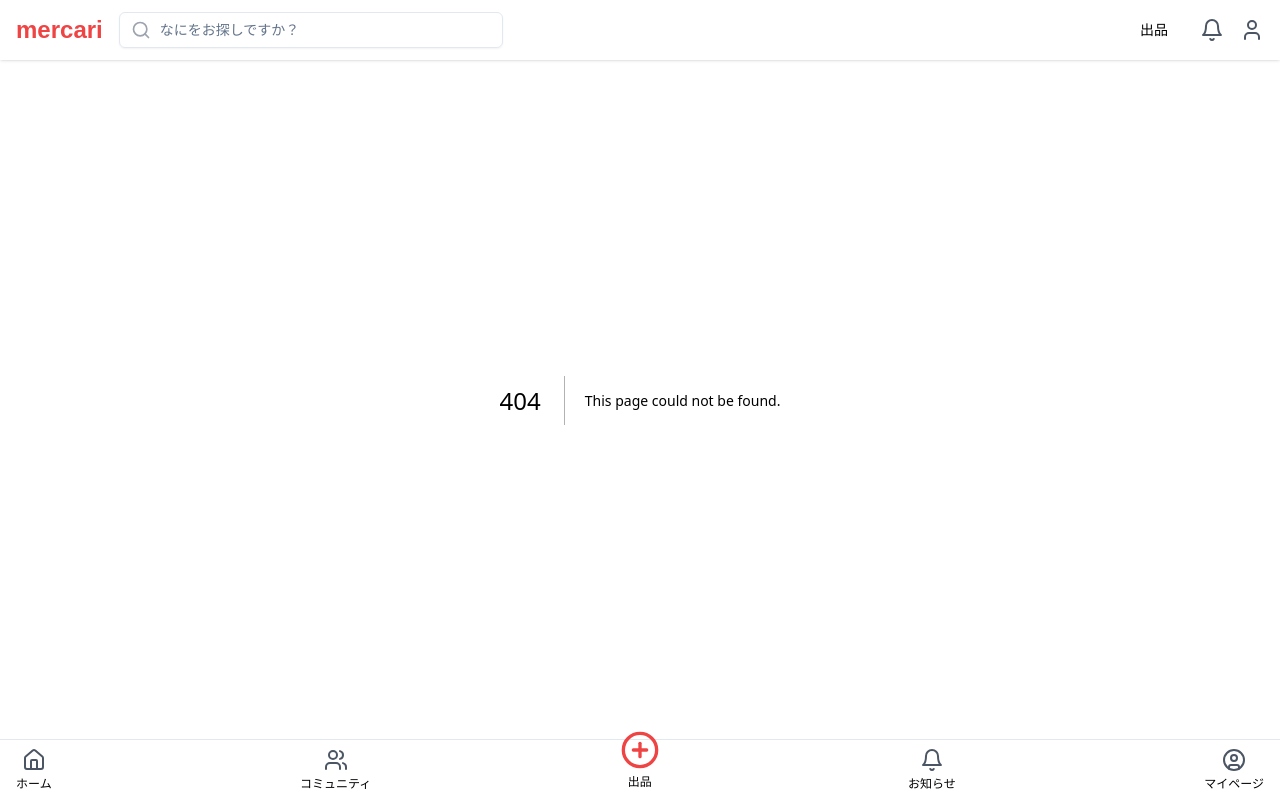
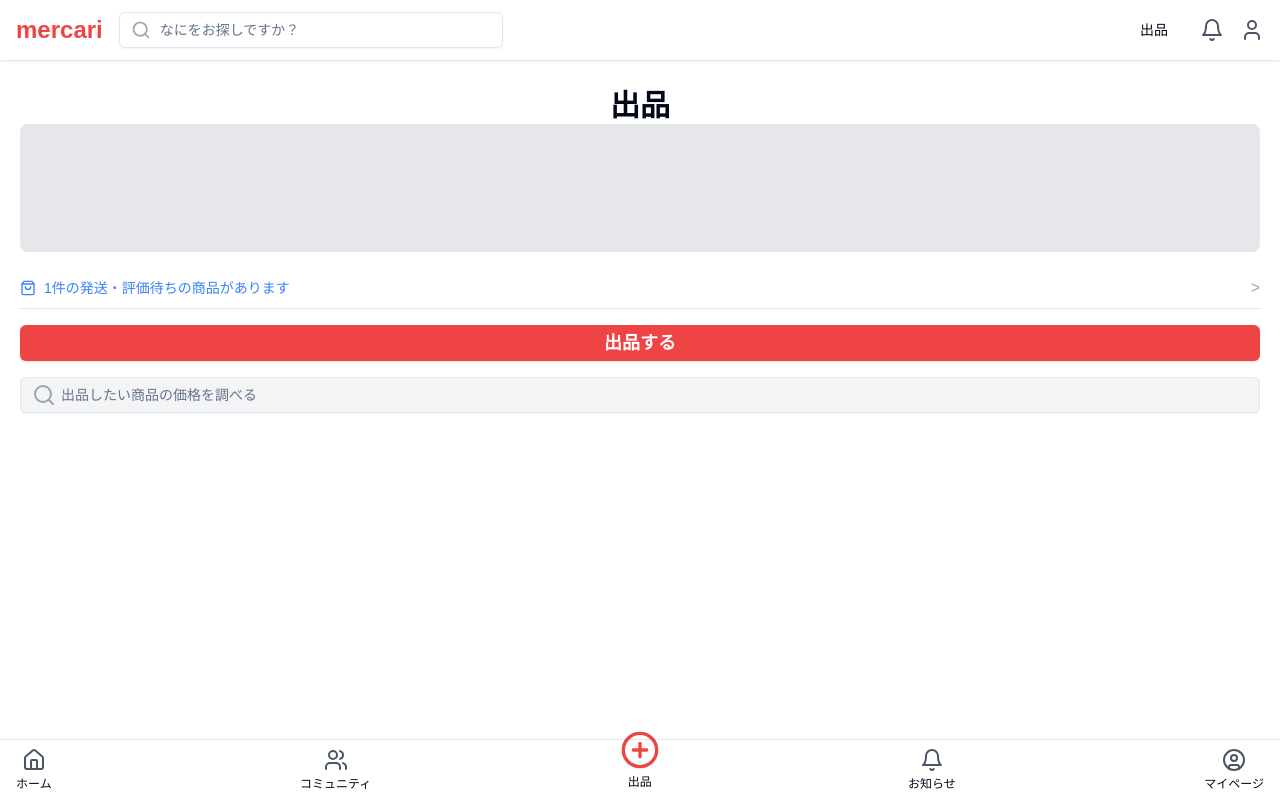
Before and after one commit to hato72/MercariAI-LLM-Hackthon, a Next.js app in the folder nextjs/: page /listing in a window 1280 px wide. Before the commit this address had no page. Built offline with nearby package versions, Linux system fonts and the light colour scheme.

Commit message:
fix:pageCSS

```diff
--- a/nextjs/app/globals.css
+++ b/nextjs/app/globals.css
@@ -40,6 +40,7 @@
     --chart-5: 27 87% 67%;
     --radius: 0.5rem;
   }
+
   .dark {
     --background: 222.2 84% 4.9%;
     --foreground: 210 40% 98%;
@@ -72,6 +73,7 @@
   * {
     @apply border-border;
   }
+
   body {
     @apply bg-background text-foreground;
   }
@@ -83,6 +85,7 @@
   header {
     margin-bottom: 16px;
   }
+
   /* footer {
     margin-top: 16px;
   } */
@@ -95,5 +98,31 @@
     touch-action: pan-y;
     /* 縦方向のスクロールのみを有効に */
     margin-bottom: 35px;
+    margin-top: 30px;
+    padding-left: 10px;
+    padding-right: 10px;
   }
 }
+
+/* PC画面のスタイル */
+@media (min-width: 768px) {
+  header {
+    margin-bottom: 24px;
+    /* 例: PCではより大きな余白を設定 */
+  }
+
+  footer {
+    margin-top: 24px;
+    /* 例: フッターの上にも余白を設定 */
+  }
+
+  html,
+  body {
+    overflow-x: visible;
+    /* 横スクロールを許可（必要に応じて） */
+    margin-bottom: 50px;
+    margin-top: 40px;
+    padding-left: 10px;
+    padding-right: 10px;
+  }
+}
--- a/nextjs/app/home/page.tsx
+++ b/nextjs/app/home/page.tsx
@@ -6,7 +6,7 @@
   return (
     <>
       {/* カテゴリーセクション */}
-      <section className="mb-8 pt-16"> {/* ヘッダーの高さ分の余白を追加 */}
+      <section className="mb-8"> {/* ヘッダーの高さ分の余白を追加 */}
         <h2 className="text-xl font-semibold mb-4">カテゴリーから探す</h2>
         <div className="grid grid-cols-2 sm:grid-cols-3 md:grid-cols-4 lg:grid-cols-5 gap-4">
           {['レディース', 'メンズ', 'キッズ', 'インテリア・住まい', 'エンタメ', '本・音楽・ゲーム'].map((category) => (
--- /dev/null
+++ b/nextjs/app/listing/page.tsx
@@ -0,0 +1,40 @@
+import { Search, ShoppingBag } from 'lucide-react'
+import { Button } from "@/components/ui/button"
+import { Input } from "@/components/ui/input"
+
+export default function ListingScreen() {
+  return (
+    <div className="bg-white flex flex-col h-full w-full overflow-x-hidden">
+      <div className="flex-1 py-2 flex flex-col">
+        <div className="flex-1 flex items-center justify-center">
+          <h1 className="text-3xl font-semibold">出品</h1>
+        </div>
+
+        <div className="space-y-4 w-full">
+          <div className="bg-gray-200 h-32 rounded-lg w-full"></div>
+
+          <div className="flex items-center justify-between py-2 border-b w-full">
+            <span className="text-sm text-blue-500 flex items-center">
+              <ShoppingBag className="w-4 h-4 mr-2 flex-shrink-0" />
+              <span className="truncate">1件の発送・評価待ちの商品があります</span>
+            </span>
+            <span className="text-gray-400 ml-2 flex-shrink-0">&gt;</span>
+          </div>
+
+          <Button className="w-full bg-red-500 hover:bg-red-600 text-white py-3 text-lg font-semibold">
+            出品する
+          </Button>
+
+          <div className="relative w-full">
+            <Search className="absolute left-3 top-1/2 transform -translate-y-1/2 text-gray-400" />
+            <Input
+              type="text"
+              placeholder="出品したい商品の価格を調べる"
+              className="pl-10 bg-gray-100 w-full"
+            />
+          </div>
+        </div>
+      </div>
+    </div>
+  )
+}
```
